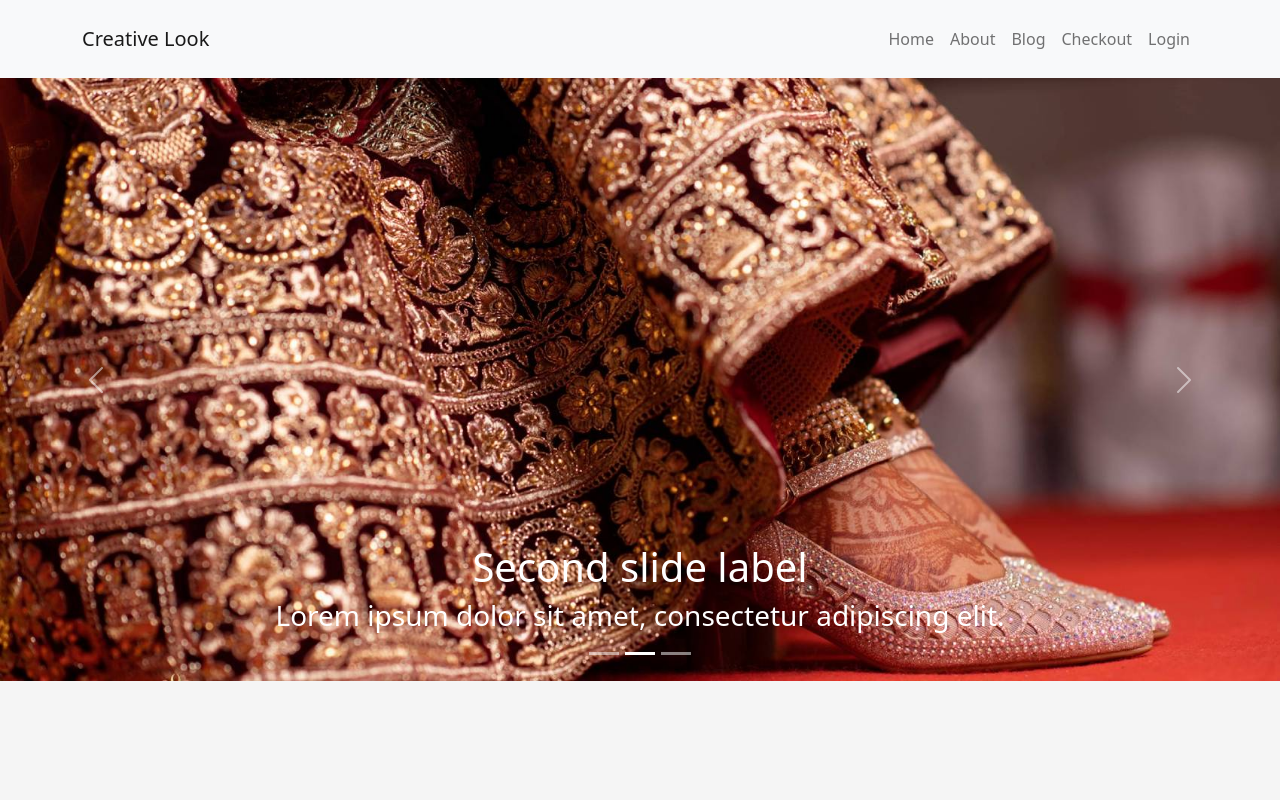
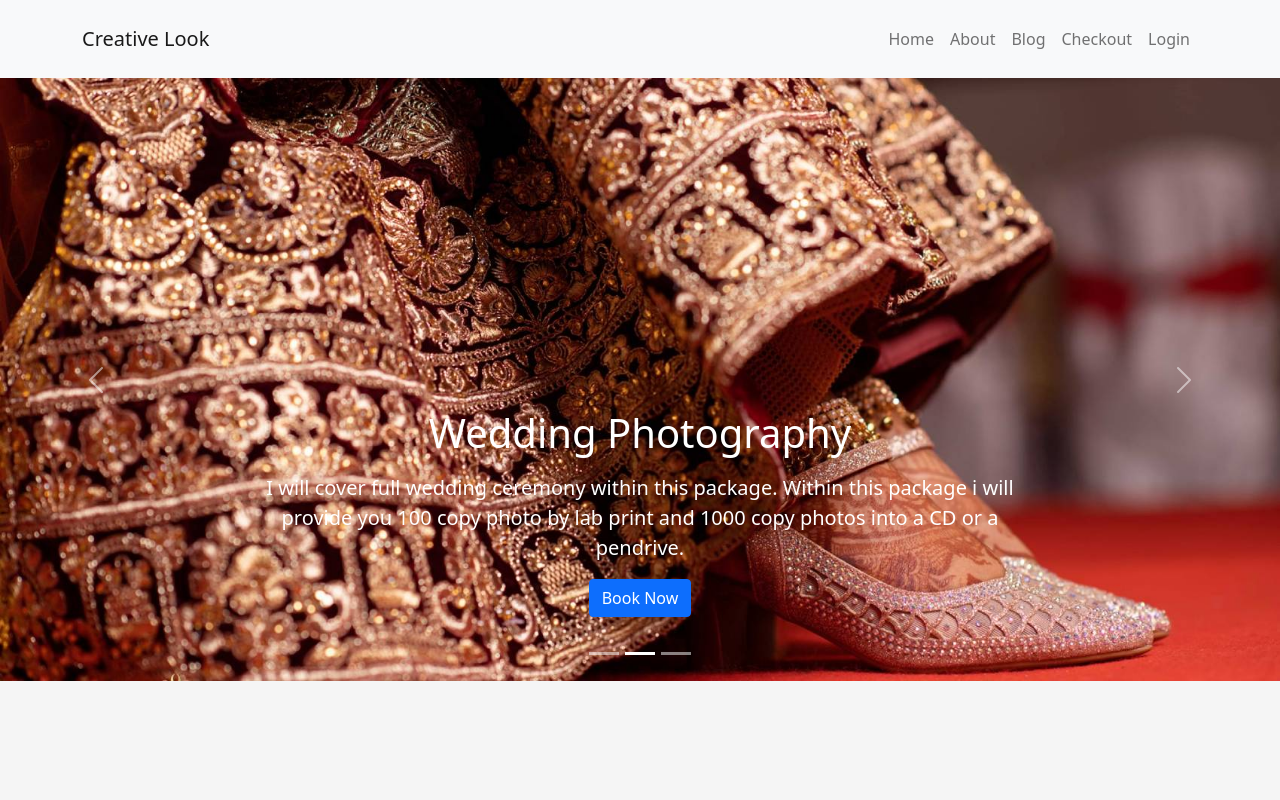
Before and after one commit to suzonkhan/creative-look, a React (Create React App) app: page / in a window 1280 px wide. Shown: the top 800 px of the page. Built offline with nearby package versions, Linux system fonts and the light colour scheme; no server answers.

Commit message:
responsive fix

```diff
--- a/src/App.css
+++ b/src/App.css
@@ -6,6 +6,10 @@ img{
   padding-top: 1.2rem !important;
   padding-bottom: 1.2rem !important;
   background-color: #fff;
+}
+.carousel-caption {
+  max-width: 800px;
+  margin: 0 auto;
 }
 .page-block{
   padding: 120px 0;
@@ -25,6 +29,7 @@ img{
 .service-box{
   padding: 30px;
   background-color: #fff;
+  margin-bottom: 30px;
 }
 .service-box h3{
   margin: 30px 0 10px;
@@ -35,3 +40,8 @@ img{
   color: #fff;
   text-align: center;
 }
+@media screen and (max-width: 600px){
+  .carousel-caption p{
+    display: none;
+  }
+}
--- a/src/Pages/Home/Carousels/Carousels.js
+++ b/src/Pages/Home/Carousels/Carousels.js
@@ -1,5 +1,6 @@
 import React from 'react';
 import { Carousel } from 'react-bootstrap';
+import { Link } from 'react-router-dom';
 import SliderImageOne from './../../../images/slider-01.jpg';
 import SliderImageTwo from './../../../images/slider-02.jpg';
 import SliderImageThree from './../../../images/slider-03.jpg';
@@ -14,8 +15,9 @@ const Carousels = () => {
             alt="First slide"
           />
           <Carousel.Caption>
-            <h3 className='h1'>First slide label</h3>
-            <p className='h3'>Nulla vitae elit libero, a pharetra augue mollis interdum.</p>
+            <h3 className='h1'>Looking for Photography?</h3>
+            <p className='lead my-3'>I will cover full wedding ceremony within this package. Within this package i will provide you 100 copy photo by lab print and 1000 copy photos into a CD or a pendrive.</p>
+            <Link className="btn btn-primary mb-4" to="/checkout"> Book Now </Link>
           </Carousel.Caption>
         </Carousel.Item>
         <Carousel.Item>
@@ -26,8 +28,9 @@ const Carousels = () => {
           />
 
           <Carousel.Caption>
-            <h3 className='h1'>Second slide label</h3>
-            <p className='h3'>Lorem ipsum dolor sit amet, consectetur adipiscing elit.</p>
+          <h3 className='h1'>Wedding Photography</h3>
+            <p className='lead my-3'>I will cover full wedding ceremony within this package. Within this package i will provide you 100 copy photo by lab print and 1000 copy photos into a CD or a pendrive.</p>
+            <Link className="btn btn-primary mb-4" to="/checkout"> Book Now </Link>
           </Carousel.Caption>
         </Carousel.Item>
         <Carousel.Item>
@@ -38,10 +41,9 @@ const Carousels = () => {
           />
 
           <Carousel.Caption>
-            <h3 className='h1'>Third slide label</h3>
-            <p className='h3'>
-              Praesent commodo cursus magna, vel scelerisque nisl consectetur.
-            </p>
+          <h3 className='h1'>Product Photography</h3>
+            <p className='lead my-3'>Good looking photos create huge selling opportunity for eCommerce business. Within this package i will shoot photo for 1000 products and will edit this for your business.</p>
+            <Link className="btn btn-primary mb-4" to="/checkout"> Book Now </Link>
           </Carousel.Caption>
         </Carousel.Item>
       </Carousel>
```
